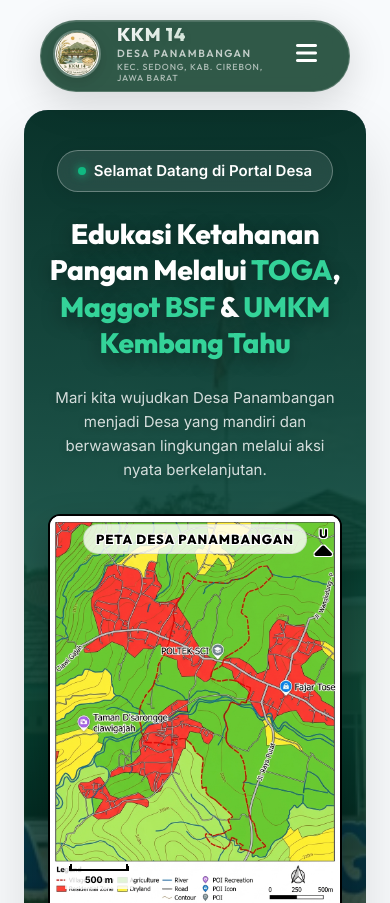
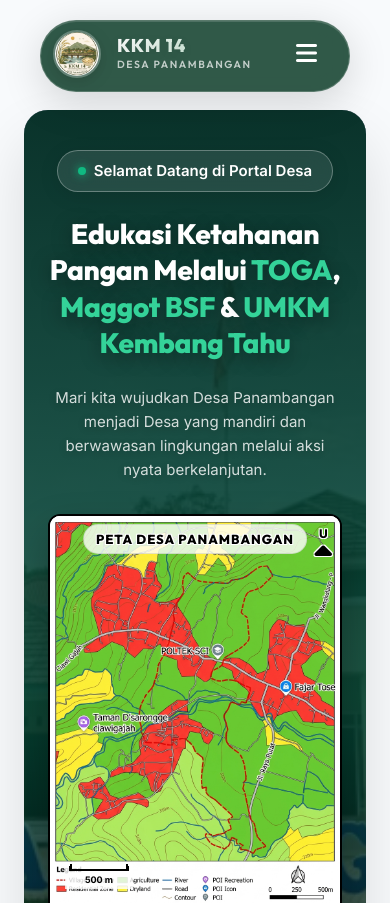
Before and after one commit to kkn14panambangan/web-artikel-panambangan, a Next.js app: page / in a window 390 px wide. Shown: the top 903 px of the page. Built offline with nearby package versions, Linux system fonts and the light colour scheme; no server answers; the database is empty.

Commit message:
Fix mobile responsiveness: hide long navbar text on small screens and prevent horizontal scroll

```diff
--- a/src/app/globals.css
+++ b/src/app/globals.css
@@ -29,6 +29,10 @@
   box-sizing: border-box;
   margin: 0;
   padding: 0;
+}
+
+html, body {
+  overflow-x: hidden;
 }
 
 body {
@@ -804,6 +808,10 @@ div[id*="netlify-badge"] {
 
 /* Mobile Responsive */
 @media (max-width: 768px) {
+  .hide-on-mobile {
+    display: none !important;
+  }
+
   .mobile-only {
     display: block;
   }
--- a/src/components/Navbar.js
+++ b/src/components/Navbar.js
@@ -31,7 +31,7 @@ export default function Navbar() {
             <div className="navbar-title">
               <span className="navbar-title-main">KKM 14</span>
               <span className="navbar-title-sub">DESA PANAMBANGAN</span>
-              <span style={{ fontSize: '0.55rem', fontWeight: '500', color: 'rgba(255,255,255,0.6)', textTransform: 'uppercase', letterSpacing: '0.1em', marginTop: '2px', lineHeight: '1.2' }}>
+              <span className="hide-on-mobile" style={{ fontSize: '0.55rem', fontWeight: '500', color: 'rgba(255,255,255,0.6)', textTransform: 'uppercase', letterSpacing: '0.1em', marginTop: '2px', lineHeight: '1.2' }}>
                 Kec. Sedong, Kab. Cirebon, Jawa Barat
               </span>
             </div>
```
